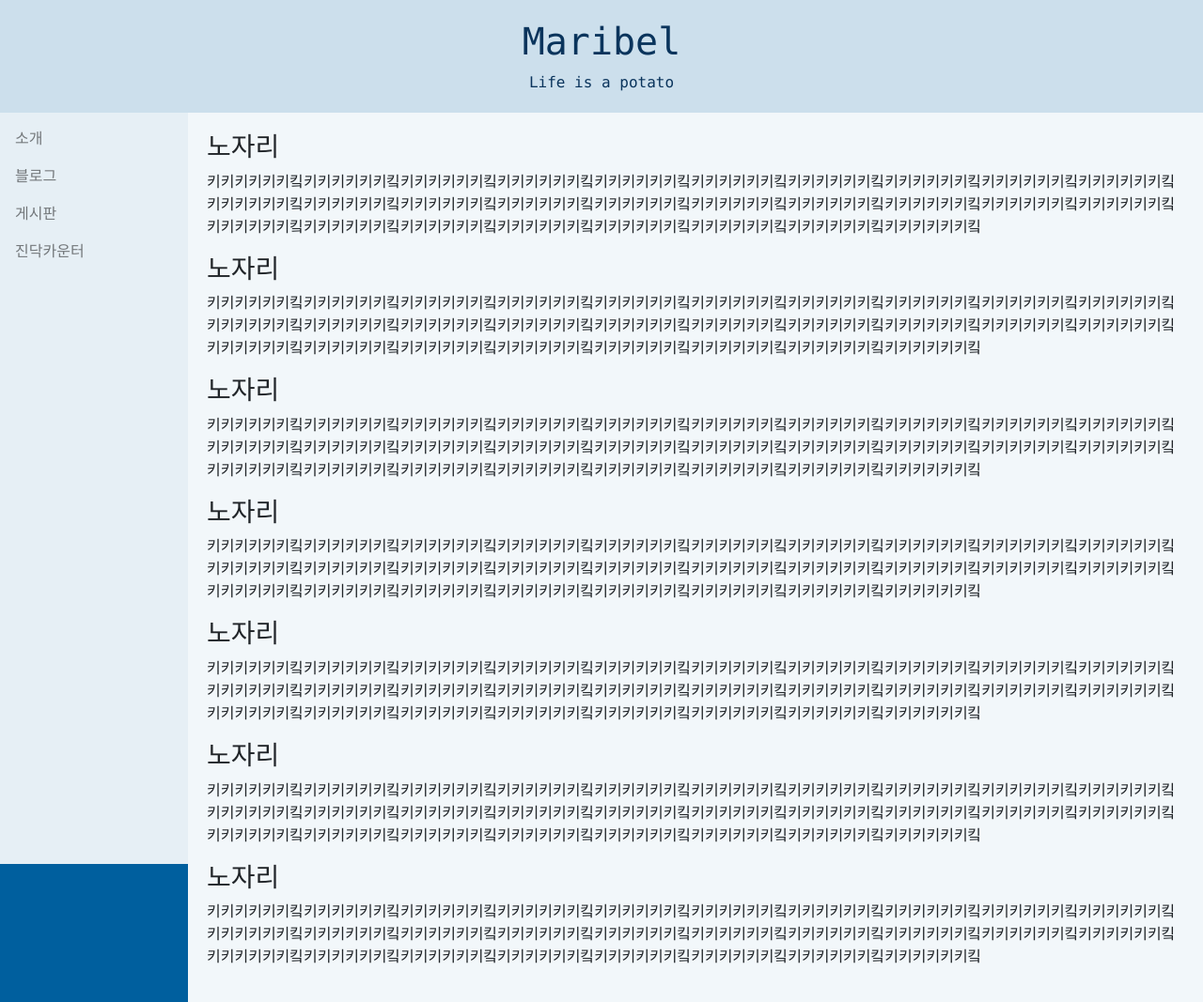
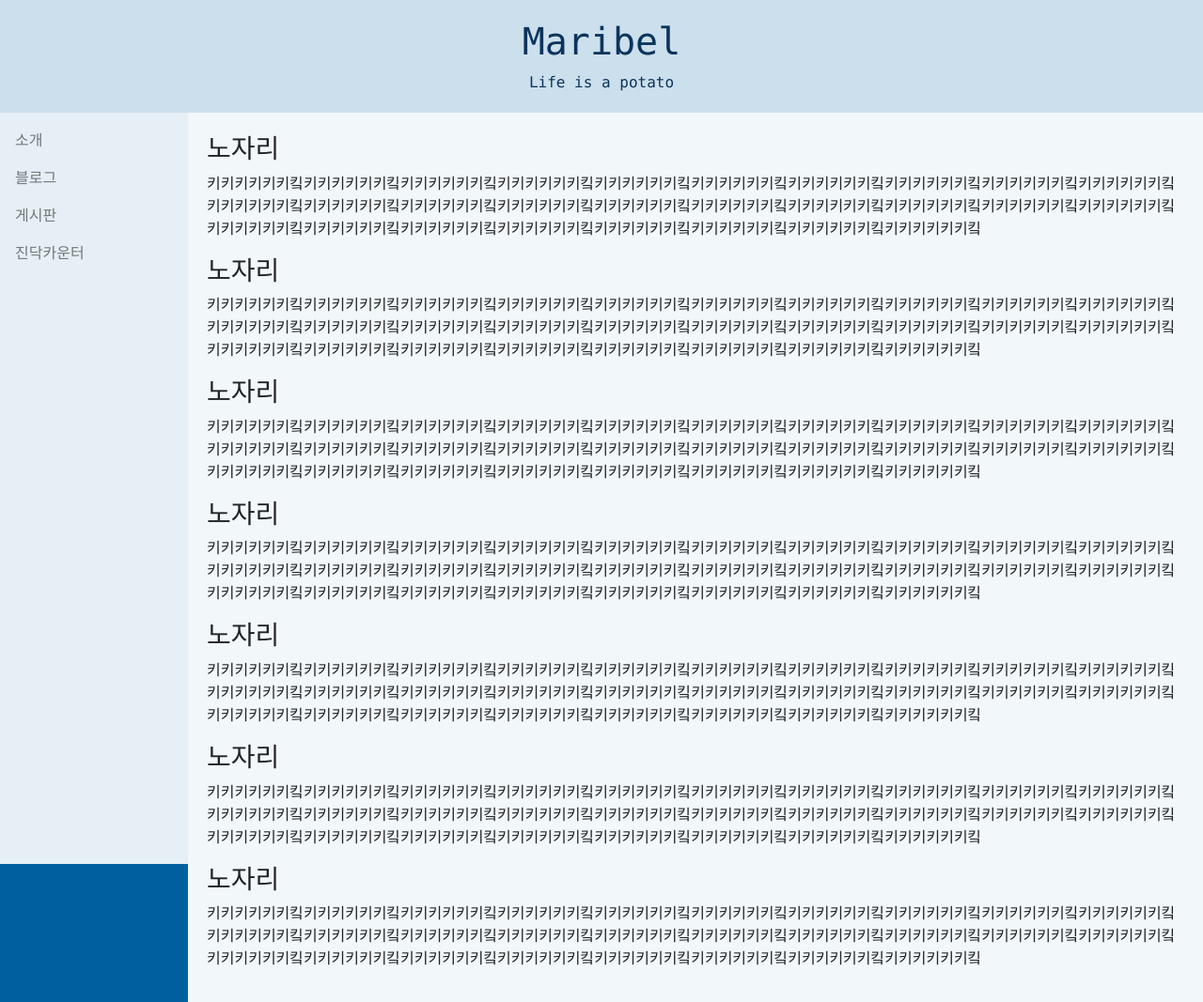
Before and after one commit to Bears-V7/maribel, a Flask app: page / in a window 1280 px wide. Shown: the whole page at 94% size. Run offline with Flask 2, Linux system fonts and the light colour scheme; some libraries are stand-ins or nearby versions; some web fonts are replaced.

Commit message:
font change

```diff
--- a/static/layout.css
+++ b/static/layout.css
@@ -42,6 +42,6 @@
 html, body {
     margin: 0;
     background-color: rgb(0, 95, 158);
-    font-family: 'Nanum Barun Gothic';
+    font-family: 'Noto Sans KR', 'Nanum Barun Gothic';
     height: 100%;
 }
--- a/templates/layout.html
+++ b/templates/layout.html
@@ -4,8 +4,9 @@
         <title>Maribel</title>
         <meta charset="utf-8">
         <link rel="stylesheet" href="https://maxcdn.bootstrapcdn.com/bootstrap/4.4.1/css/bootstrap.min.css">
-        <link rel="stylesheet" href="{{ url_for('static', filename='layout.css') }}">        <link rel="stylesheet" href="//fonts.googleapis.com/earlyaccess/nanumbrushscript.css">
-        <script src="https://ajax.googleapis.com/ajax/libs/jquery/3.4.1/jquery.min.js"></script>
+        <link rel="stylesheet" href="{{ url_for('static', filename='layout.css') }}">
+        <link rel="stylesheet" href="//fonts.googleapis.com/earlyaccess/nanumbrushscript.css">
+        <link href="https://fonts.googleapis.com/css?family=Noto+Sans+KR&display=swap" rel="stylesheet">        <script src="https://ajax.googleapis.com/ajax/libs/jquery/3.4.1/jquery.min.js"></script>
         <script src="https://cdnjs.cloudflare.com/ajax/libs/popper.js/1.16.0/umd/popper.min.js"></script>
         <script src="https://maxcdn.bootstrapcdn.com/bootstrap/4.4.1/js/bootstrap.min.js"></script>
     </head>
```
